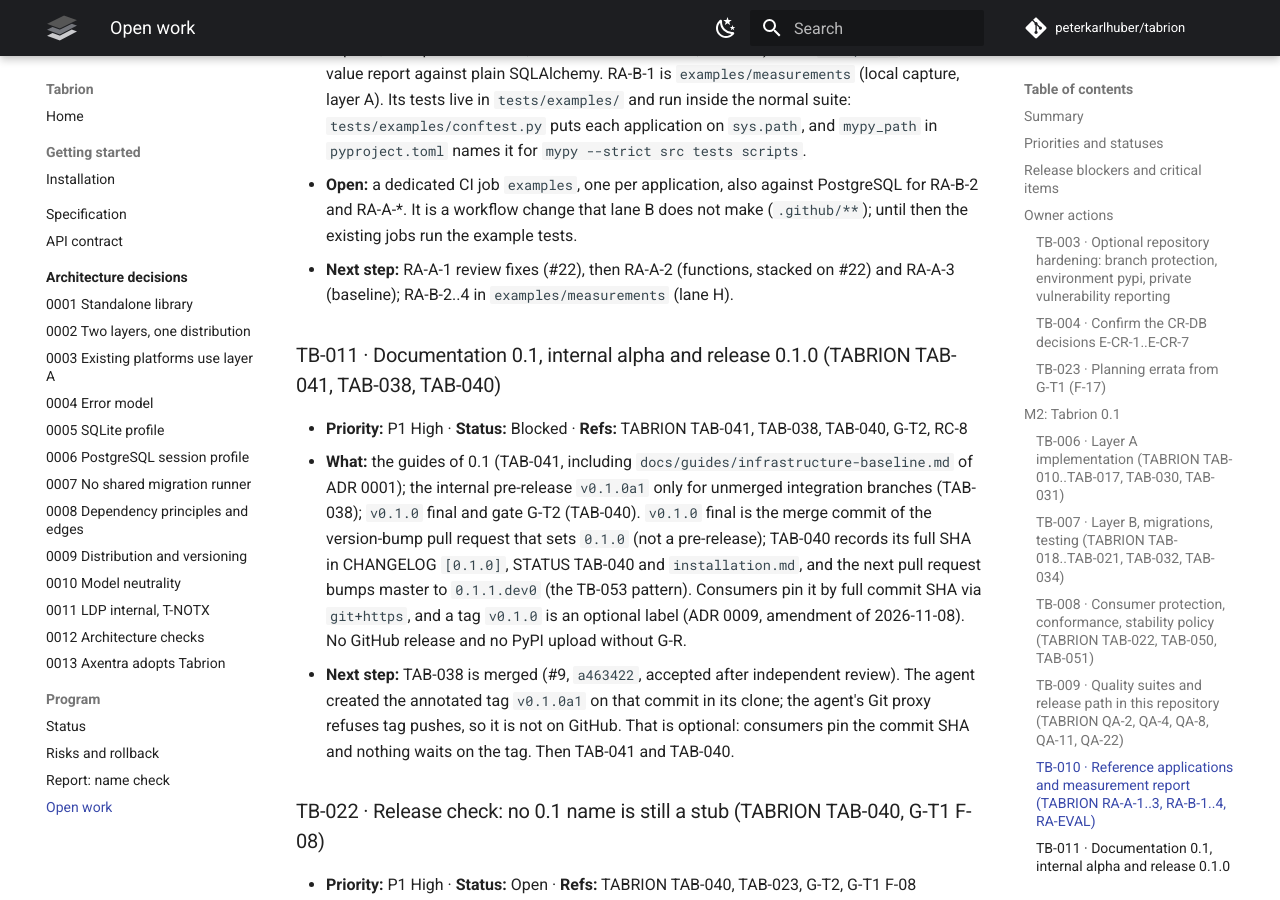
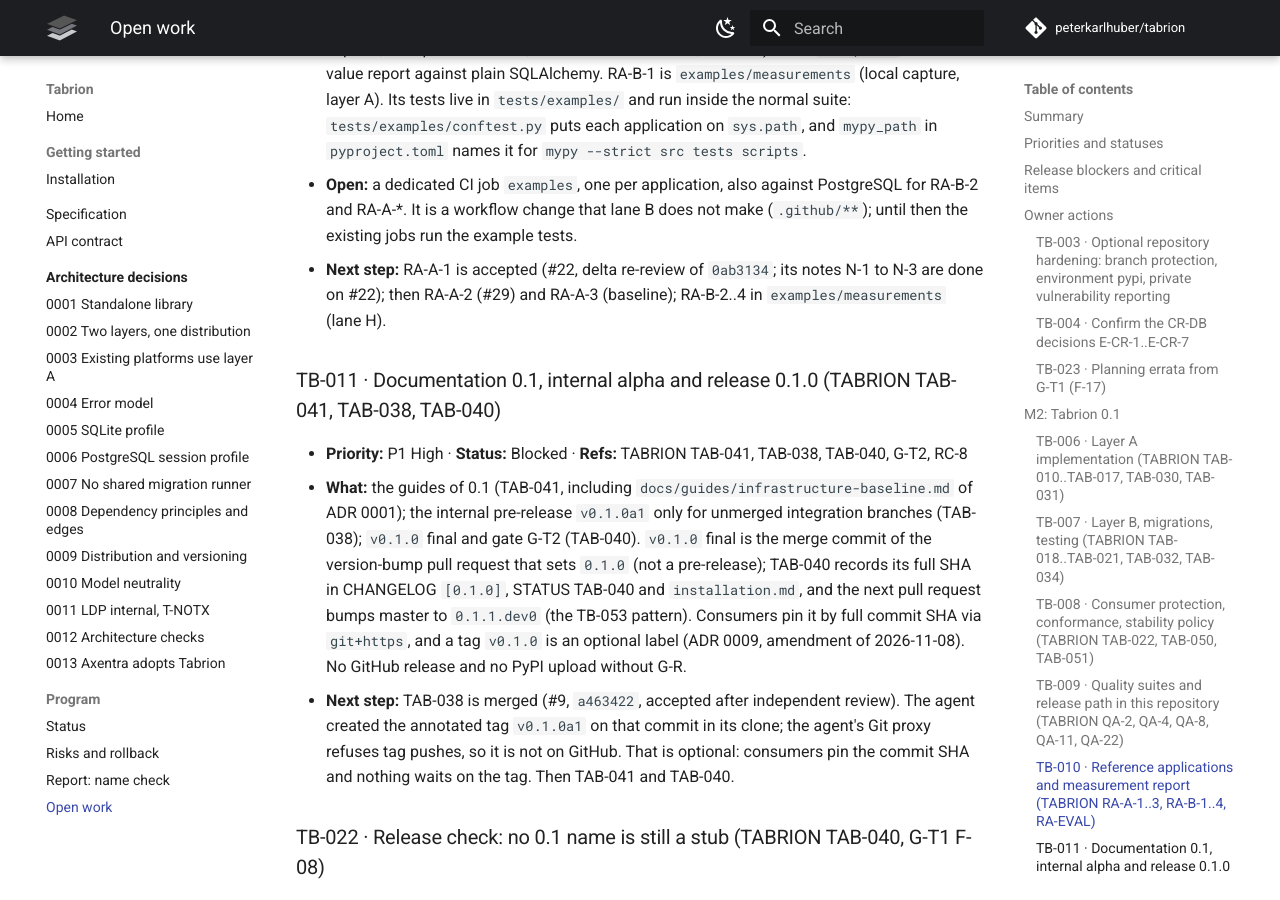
Before and after one commit to peterkarlhuber/tabrion, an MkDocs documentation site: the page built from docs/TODO.md, in a window 1280 px wide and 900 px high, scrolled down 5381 px. Built offline with MkDocs 1.6.1 and Material for MkDocs 9.7.7, drawn with Linux system fonts in a browser that asks for light colours; comment, search, counter and statistics services are not loaded.

Commit message:
RA-A-1 delta review notes (#22): decimal arithmetic, migration locks
- N-1: sum is exact only while the total fits numeric(p, s).
- N-2: README and types.py name the SQLite pitfalls: avg, multiplying or
  dividing (also by a constant), round, abs and CAST are off by 10**s;
  + and - with a bound Decimal and coalesce are portable.
- N-3: the concurrent-writer test covers upgrade, downgrade and the env.py
  command line branch; engine.begin() in downgrade or in env.py fails it.

Co-Authored-By: Claude Opus 5.5 <noreply@anthropic.com>
Claude-Session: https://claude.ai/code/session_011tY7TC7Nu5VGro3DJGJcv8

```diff
--- a/docs/TODO.md
+++ b/docs/TODO.md
@@ -174,8 +174,8 @@ required (owner decision of 2026-11-08 11:26Z).
   it for `mypy --strict src tests scripts`.
 - **Open:** a dedicated CI job `examples`, one per application, also against PostgreSQL for RA-B-2 and RA-A-*. It is
   a workflow change that lane B does not make (`.github/**`); until then the existing jobs run the example tests.
-- **Next step:** RA-A-1 review fixes (#22), then RA-A-2 (functions, stacked on #22) and RA-A-3 (baseline); RA-B-2..4
-  in `examples/measurements` (lane H).
+- **Next step:** RA-A-1 is accepted (#22, delta re-review of `0ab3134`; its notes N-1 to N-3 are done on #22); then
+  RA-A-2 (#29) and RA-A-3 (baseline); RA-B-2..4 in `examples/measurements` (lane H).
 
 ### TB-011 · Documentation 0.1, internal alpha and release 0.1.0 (TABRION TAB-041, TAB-038, TAB-040)
 
```
Also changed, not shown: examples/parts/README.md (+6 -4 lines), 2 other files.
